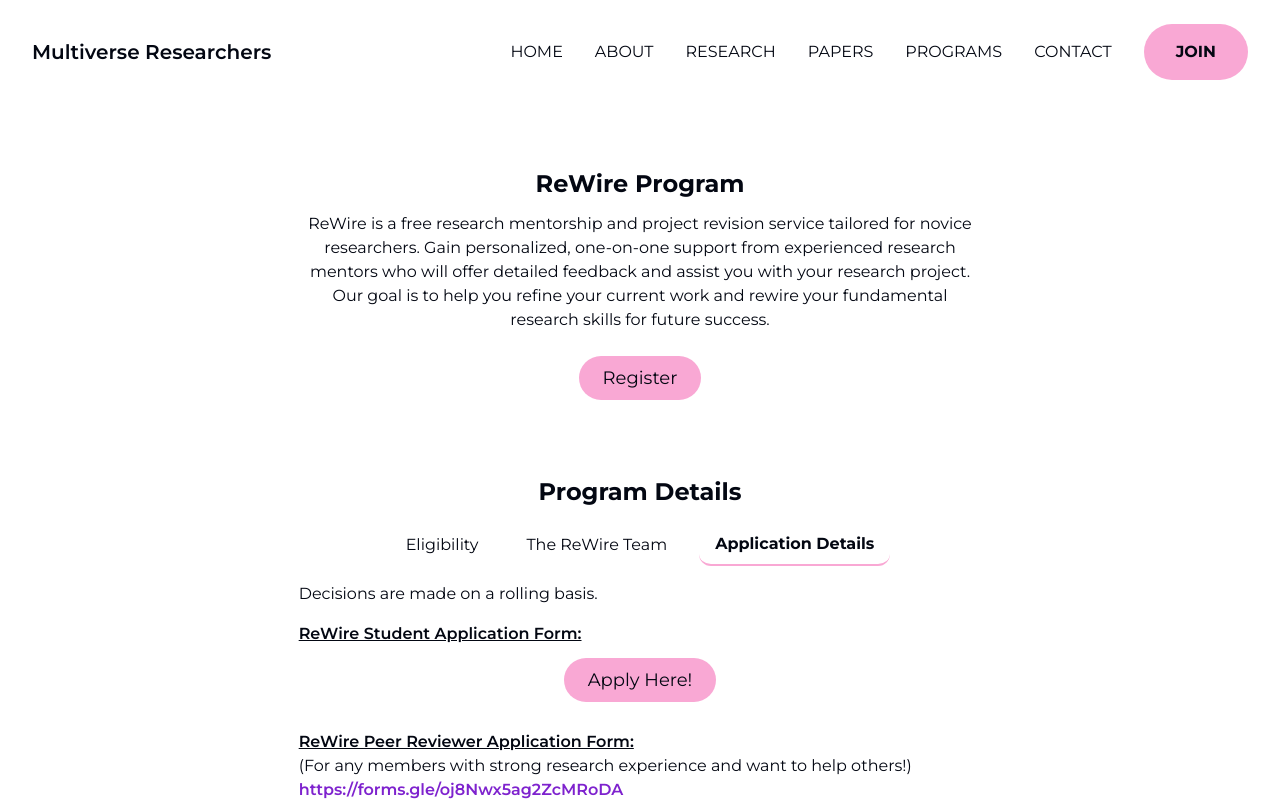
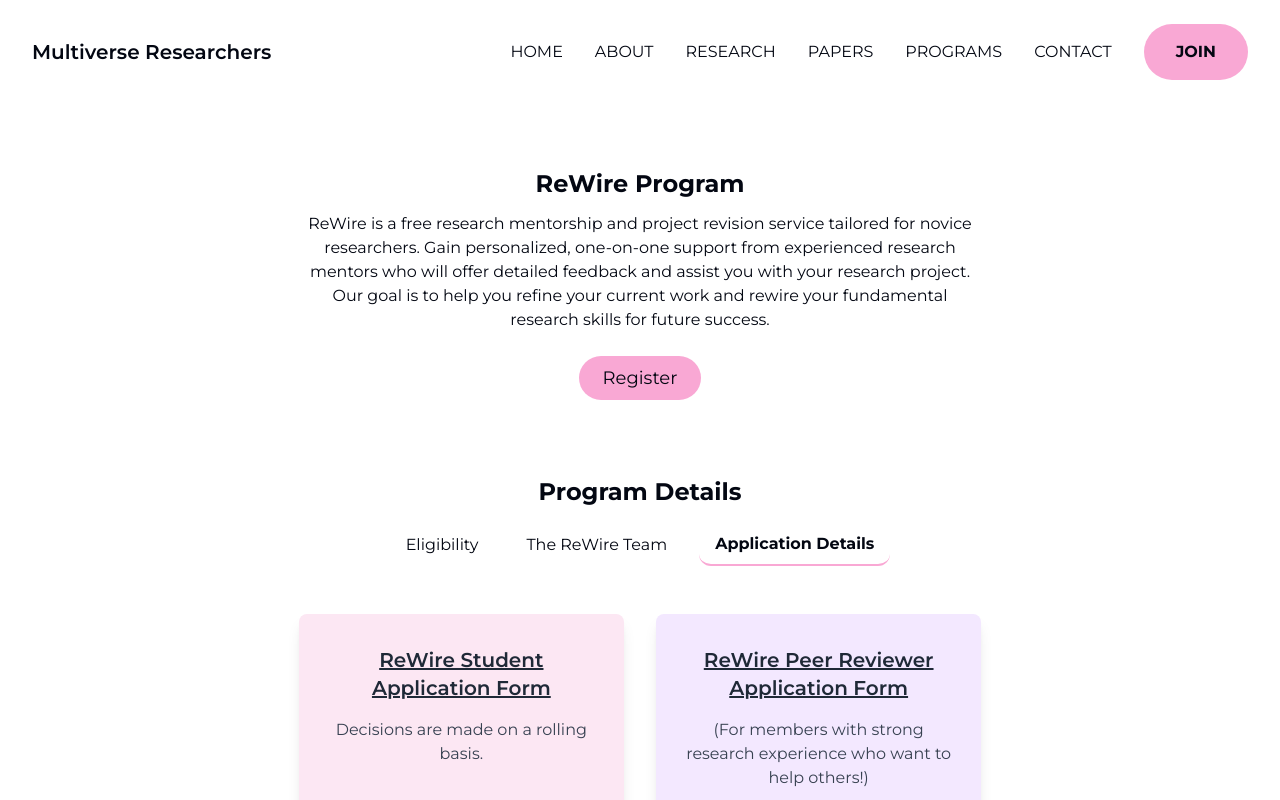
Before and after one commit to multiverseresearchers/multiverse-researchers, a React (Vite) app: page /rewire in a window 1280 px wide. Both pictures are taken after a click on the button "Application Details". Shown: the top 800 px of the page. Built offline with nearby package versions, Linux system fonts and the light colour scheme.

Commit message:
rewire two-tab for applications design

```diff
--- a/src/components/programs/Rewire.tsx
+++ b/src/components/programs/Rewire.tsx
@@ -20,18 +20,36 @@ const Rewire = () => {
 					</ol>
 				</div>;
 			case 'Application Details':
-				return <div>
-					<p className='pb-4'>Decisions are made on a rolling basis.</p>
-					<p className='underline font-semibold'>ReWire Student Application Form:</p>
-					<a href="https://forms.gle/t2X8tduQJTJJWdqF9" target="_blank">
-						<div className="text-lg w-fit m-auto bg-pink-300 hover:bg-pink-900 hover:text-white transition-colors duration-300 rounded-full py-2 px-6 cursor-pointer my-3">
-							Apply Here!
+				return (
+					<div className="flex flex-col md:flex-row justify-center items-stretch gap-8 py-8 px-4 md:px-0">
+						<div className="bg-pink-100 hover:bg-pink-200 transition-colors duration-300 rounded-lg shadow-lg py-8 px-6 text-center w-full md:w-1/2 flex flex-col justify-between">
+							<div>
+								<p className="underline font-semibold text-xl text-gray-800 mb-4">ReWire Student Application Form</p>
+								<p className="text-gray-700 pb-4">Decisions are made on a rolling basis.</p>
+							</div>
+							<a href="https://forms.gle/t2X8tduQJTJJWdqF9" target="_blank" rel="noopener noreferrer">
+								<div className="text-lg bg-pink-500 hover:bg-pink-600 text-white transition-colors duration-300 rounded-full py-3 px-8 cursor-pointer mt-6 mx-auto w-fit">
+									Apply Here!
+								</div>
+							</a>
 						</div>
-					</a>
-					<p className='pt-4 font-semibold underline'>ReWire Peer Reviewer Application Form:</p>
-					<p>(For any members with strong research experience and want to help others!)</p>
-					<a className='text-purple-700 hover:text-pink-700 transition-all duration-300 font-semibold' href='https://forms.gle/oj8Nwx5ag2ZcMRoDA' target='_blank'>https://forms.gle/oj8Nwx5ag2ZcMRoDA</a>
-				</div>;
+
+						<div className="bg-purple-100 hover:bg-purple-200 transition-colors duration-300 rounded-lg shadow-lg py-8 px-6 text-center w-full md:w-1/2 flex flex-col justify-between">
+							<div>
+								<p className="font-semibold underline text-xl text-gray-800 mb-4">ReWire Peer Reviewer Application Form</p>
+								<p className="text-gray-700 mb-6">(For members with strong research experience who want to help others!)</p>
+							</div>
+							<a
+								className="text-lg bg-purple-500 hover:bg-purple-600 text-white transition-colors duration-300 rounded-full py-3 px-8 cursor-pointer mt-6 mx-auto w-fit"
+								href="https://forms.gle/oj8Nwx5ag2ZcMRoDA"
+								target="_blank"
+								rel="noopener noreferrer"
+							>
+								Apply Here!
+							</a>
+						</div>
+					</div>
+				);
 			default:
 				return null;
 		}
```
